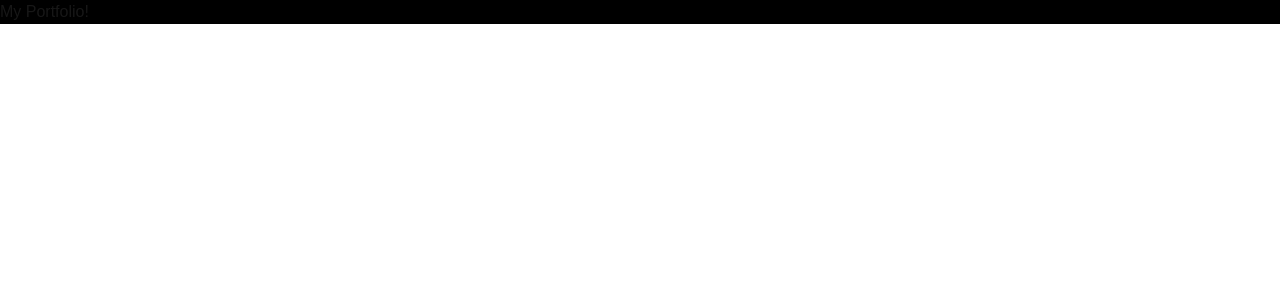
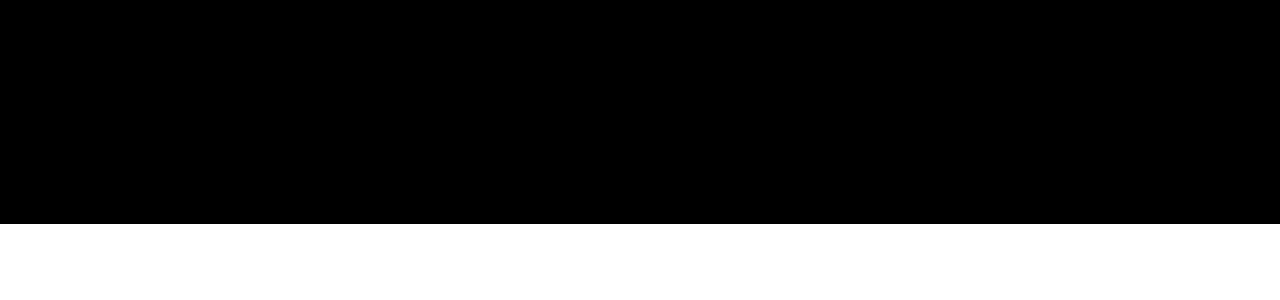
Before and after one commit to jenniferefox/Portfolio, a Next.js app: page / in a window 1280 px wide. Shown: the top 300 px of the page. Built offline with nearby package versions, Linux system fonts and the light colour scheme.

Commit message:
main setup configured, deleted unnecessary elements from template and Hero/Spotlight React pages created

```diff
--- a/app/page.tsx
+++ b/app/page.tsx
@@ -1,12 +1,13 @@
 import Image from "next/image";
+import Hero from '@/components/Hero'
 
 export default function Home() {
   return (
-    <main className='relative bg-black'>
-      <div>
-        <h1>
-          My Portfolio!
-        </h1>
+    <main className='relative bg-black flex
+    justify-center items-center flex-col overflow-hidden
+    mx-auto sm:px-10 px-5'>
+      <div className='max-w-7x w-full'>
+        <Hero />
       </div>
     </main>
   );
--- /dev/null
+++ b/components/Hero.tsx
@@ -0,0 +1,13 @@
+import React from 'react'
+
+const Hero = () => {
+  return (
+    <div className='pb-20 pt-36'>
+      <div>
+
+      </div>
+    </div>
+  )
+}
+
+export default Hero
```
Also changed, not shown: package.json (+7 -4 lines), components/ui/Spotlight.tsx (added), 2 other files (tests, documents, lock files or other folders).
